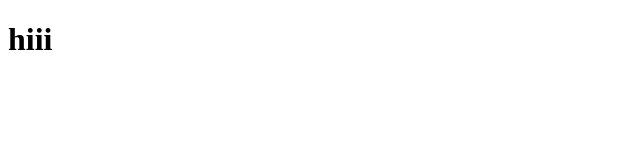
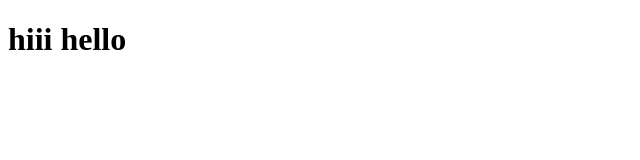
Before and after one commit to MEENA21103/MERN, a plain HTML site: page index.html in a window 1280 px wide. Shown: the whole page, without its empty margins (0-640 px from the left). Drawn offline with Linux system fonts and the light colour scheme.

Commit message:
Update index.html

```diff
--- a/index.html
+++ b/index.html
@@ -1,2 +1,2 @@
 <!DOCTYPE html>
-<h1>hiii</h1>
+<h1>hiii hello</h1>
```
